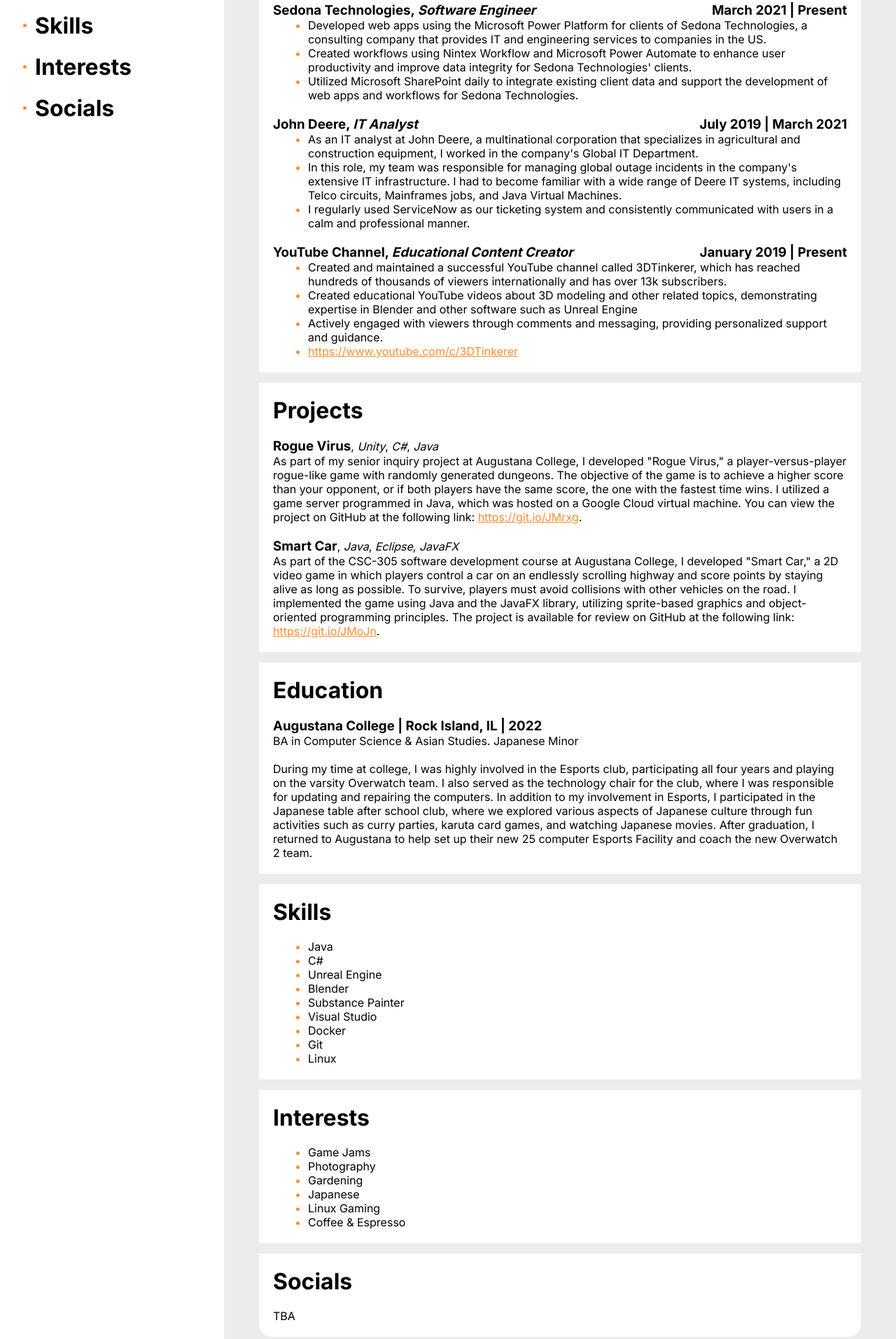
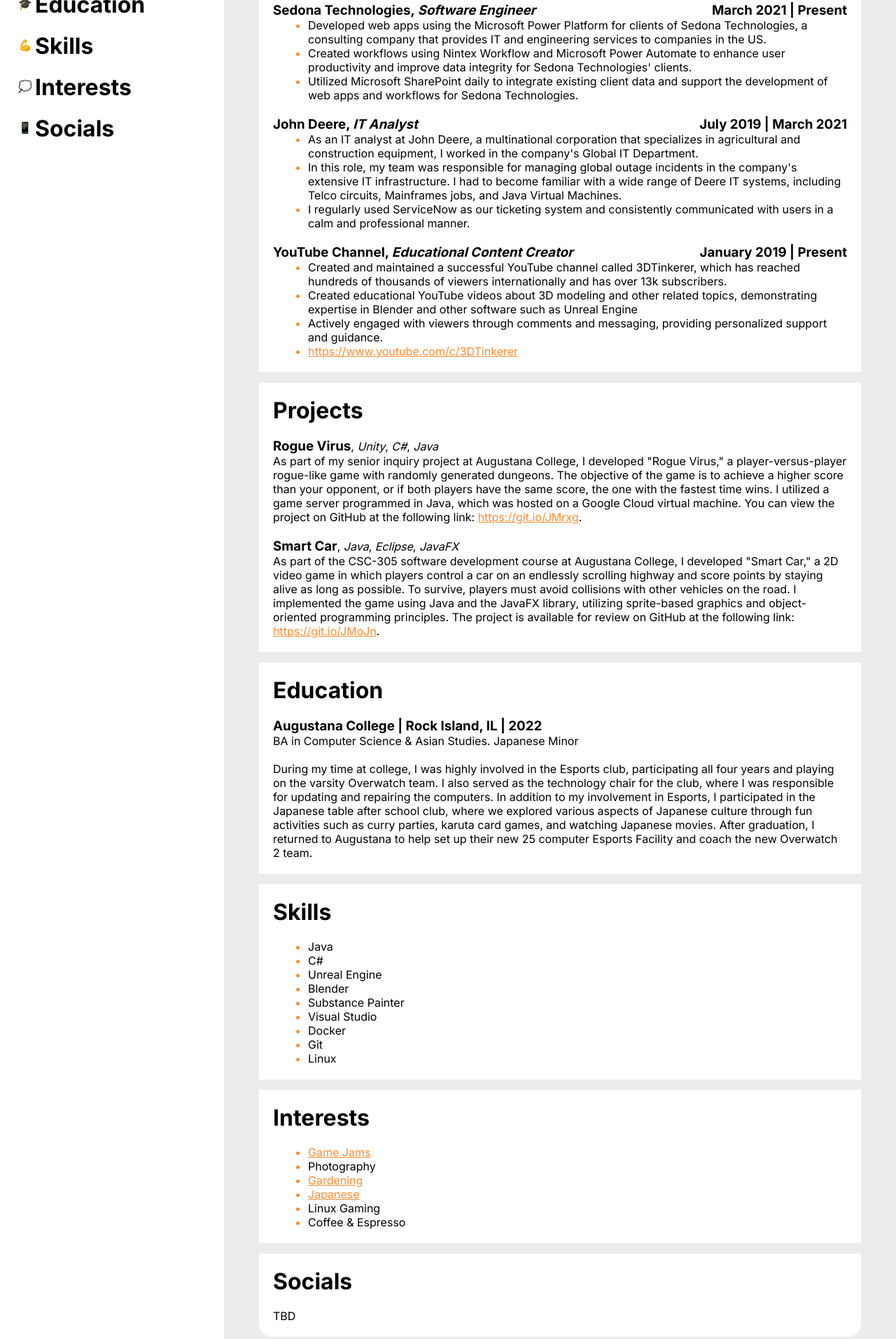
Before and after one commit to QCgeneral29/landenlove.xyz_2.0, a plain HTML site: page index.html in a window 1280 px wide. Shown: the part 420-2334 px from the top of the page at 70% size. Drawn offline with Linux system fonts and the light colour scheme.

Commit message:
Added emojis and blog link

```diff
--- a/index.html
+++ b/index.html
@@ -16,6 +16,7 @@
 
     <div class="sidebar">
         <ul>
+            <li><h1><a href="/blog" class="nav-link">Blog</a></h1></li>
             <li><h1><a href="#bio" class="nav-link">Bio</a></h1></li>
             <li><h1><a href="#experience" class="nav-link">Experience</a></h1></li>
             <li><h1><a href="#projects" class="nav-link">Projects</a></h1></li>
@@ -125,10 +126,10 @@
             <h1>Interests</h1>
 
             <ul>
-                <li><p>Game Jams</p></li>
+                <li><p><a href="https://qcgeneral29.itch.io/" target="_blank">Game Jams</a></p></li>
                 <li><p>Photography</p></li>
-                <li><p>Gardening</p></li>
-                <li><p>Japanese</p></li>
+                <li><p><a href="https://youtu.be/0zlNEXlSXRQ" target="_blank">Gardening</a></p></li>
+                <li><p><a href="https://youtu.be/y9xwbYusiN0" target="_blank">Japanese</a></p></li>
                 <li><p>Linux Gaming</p></li>
                 <li><p>Coffee & Espresso</p></li>
             </ul>
@@ -137,7 +138,7 @@
         <div class="container container-bottom" id="socials">
             <h1>Socials</h1>
 
-            <p>TBA</p>
+            <p>TBD</p>
         </div>
     </div>
 </body>
--- a/style.css
+++ b/style.css
@@ -46,6 +46,16 @@
     display: flex;
     align-items: center;
     height: 100%;
+}
+
+@counter-style repeating-emoji {
+    system: cyclic;
+    symbols: "\1F4DD" "\1F4D9" "\1F4BC" "\1F4C1" "\1F393" "\1F4AA" "\1F4AD" "\1F4F1"; /*unicode code point*/
+    suffix: " ";
+}
+
+.sidebar li {
+    list-style-type: repeating-emoji !important;
 }
 
 .nav-link {
```
